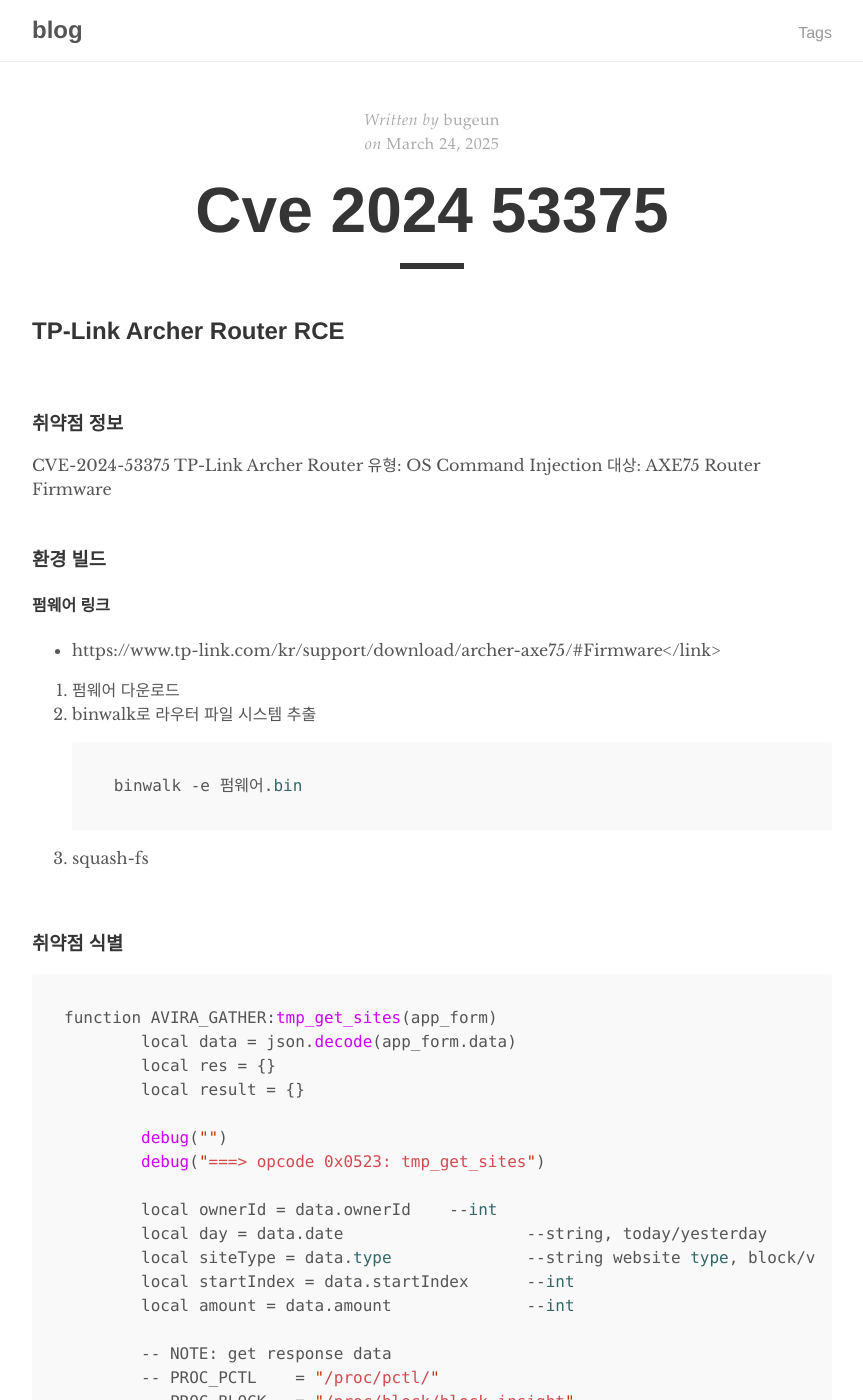
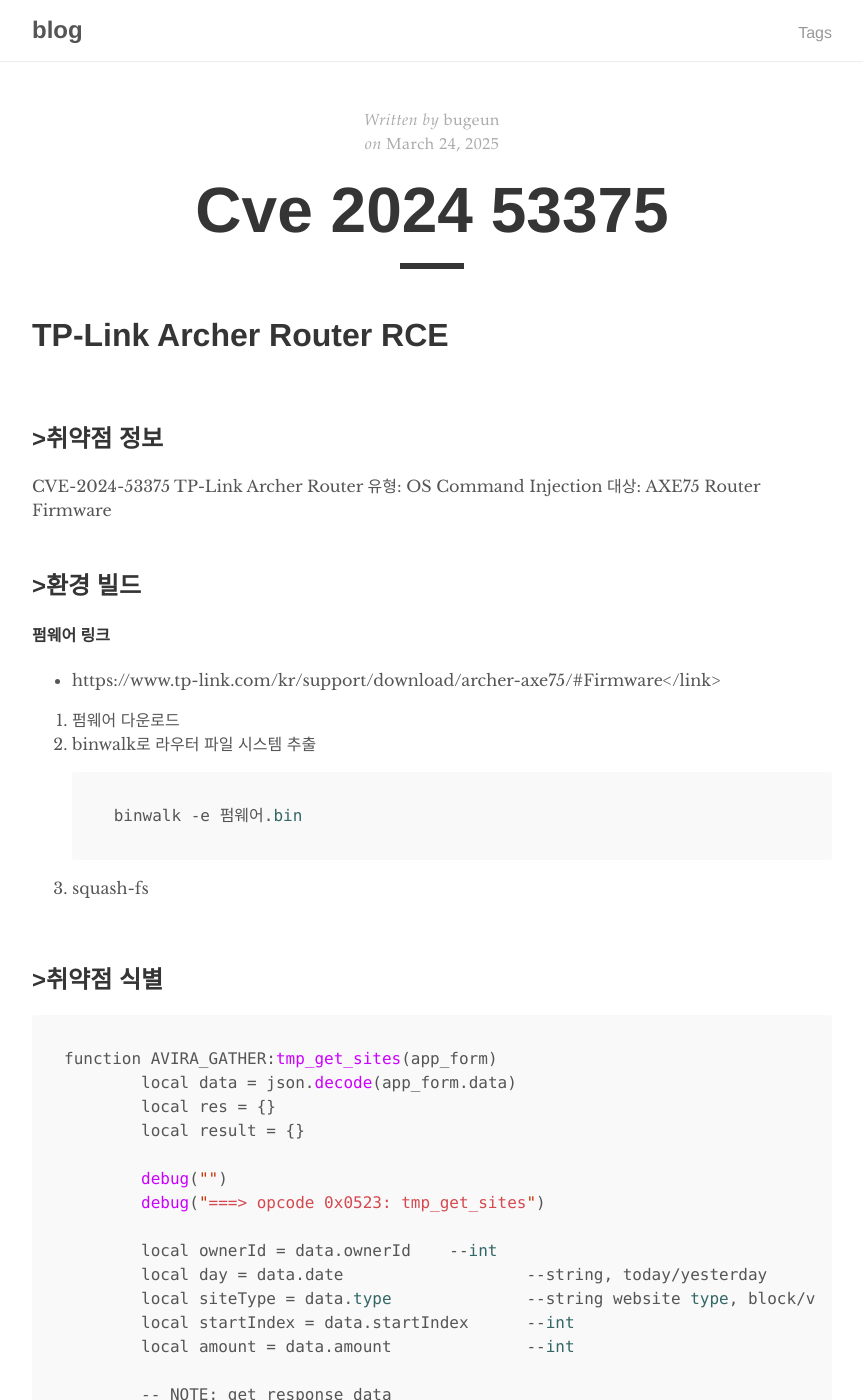
Before and after one commit to Bugeun/blog, a Jekyll site: the page built from _posts/2025-03-24-CVE-2024-53375.md, in a window 1280 px wide and 1400 px high. Shown: the whole window, without its empty margins (208-1071 px from the left). Built offline with Jekyll 4.4.1, drawn with Linux system fonts in a browser that asks for light colours; our own code applies the rules of GitHub Pages for plain Markdown files.

Commit message:
Update 2025-03-24-CVE-2024-53375.md

````diff
--- a/_posts/2025-03-24-CVE-2024-53375.md
+++ b/_posts/2025-03-24-CVE-2024-53375.md
@@ -1,7 +1,7 @@
-<h2>TP-Link Archer Router RCE</h2>
+<h1>TP-Link Archer Router RCE</h1>
 
 &nbsp;
-<h3>취약점 정보</h3>
+<h2>>취약점 정보</h2>>
 
 <section>
 CVE-2024-53375
@@ -11,7 +11,7 @@ TP-Link Archer Router
 </section>
 
 &nbsp;
-<h3>환경 빌드</h3>
+<h2>>환경 빌드</h2>>
 
 <h4>펌웨어 링크</h4> - <link>https://www.tp-link.com/kr/support/download/archer-axe75/#Firmware</link>
 
@@ -25,7 +25,7 @@ TP-Link Archer Router
 3. squash-fs
 
 &nbsp;
-<h3>취약점 식별</h3>
+<h2>>취약점 식별</h2>
 
 ```python
 function AVIRA_GATHER:tmp_get_sites(app_form)
@@ -107,10 +107,8 @@ end
 
 [”getInsightSites”] Key를 통해 호출된 취약 함수는 위에서 언급한 사용자 정의 라이브러리인 luci.model.avira에서 Import 한다.
 
-
 &nbsp;
-<h3>익스플로잇</h3>
-
+<h2>>익스플로잇</h2>
 
 ```python
 http://<target>/cgi-bin/luci/;stok=<stok>/admin/smart_network?form=tmp_avira
````
